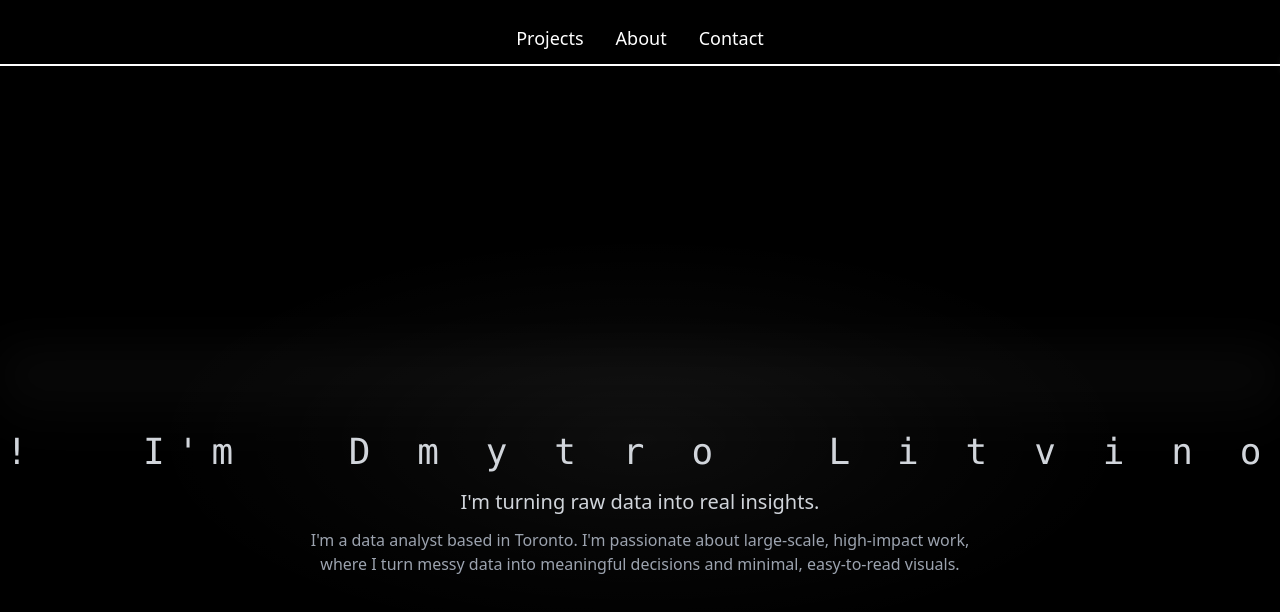
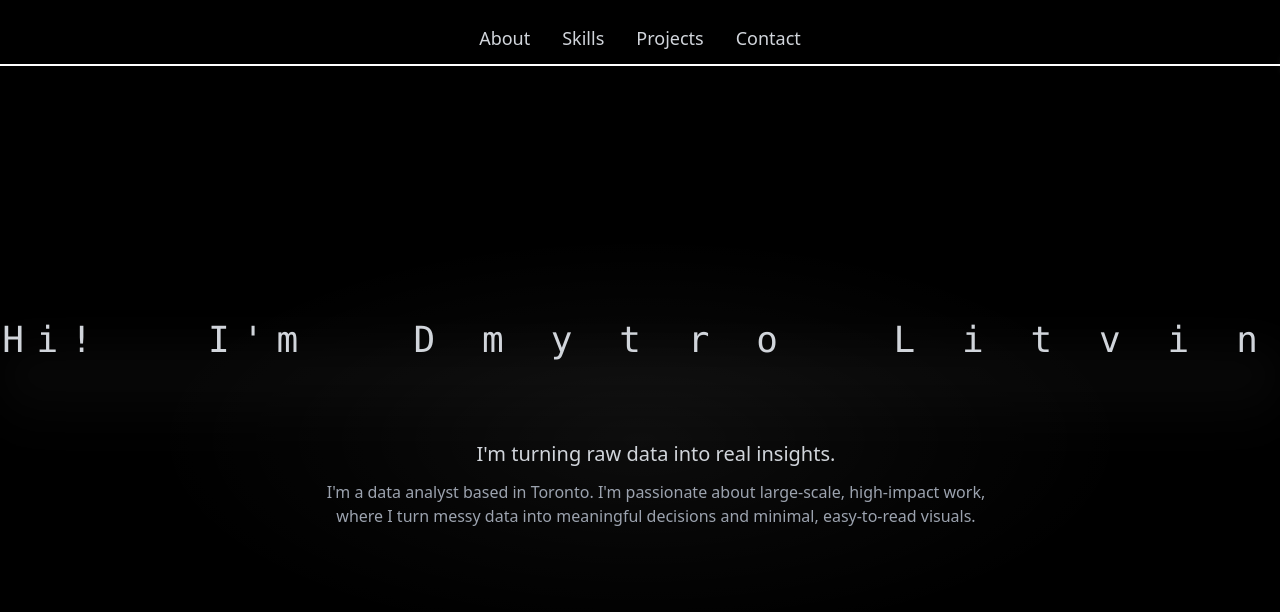
Before and after one commit to arsdmm/my-portfolio, a React (Vite) app: page / in a window 1280 px wide. Shown: the top 612 px of the page. Built offline with nearby package versions, Linux system fonts and the light colour scheme.

Commit message:
Polished HeroSection and added Skills Section

```diff
--- a/src/App.jsx
+++ b/src/App.jsx
@@ -3,6 +3,7 @@ import { useRef } from "react";
 import usePageSnap from "./Hooks/usePageSnap";
 import Hero from "./Components/Hero";
 import About from "./Components/About";
+import Skills from "./Components/Skills"
 import Projects from "./Components/Projects";
 import Contact from "./Components/Contact";
 
@@ -17,6 +18,7 @@ export default function App() {
     >
       <section className="h-screen snap-start"><Hero /></section>
       <section id="about" className="h-screen snap-start"><About /></section>
+      <section id="skills" className="h-screen snap-start"><Skills/></section>
       <section id="projects" className="h-screen snap-start"><Projects /></section>
       <section id="contact" className="h-screen snap-start"><Contact /></section>
     </main>
--- a/src/Components/Hero.jsx
+++ b/src/Components/Hero.jsx
@@ -10,7 +10,7 @@ export default function Hero() {
   const [showInfo, setShowInfo] = useState(false);
 
   useEffect(() => {
-    const startDelay = 1600; // when to start typing (synced with the line)
+    const startDelay = 2800; // when to start typing (synced with the line)
     const speed = 70;        // ms per character
 
     let intervalId;
@@ -58,7 +58,7 @@ export default function Hero() {
       </div>
 
       {/* name typing + cursor */}
-      <div className="absolute left-1/2 top-1/2 -translate-x-1/2 translate-y-8 z-30 text-center">
+      <div className="absolute left-1/2 top-1/2 -translate-x-1/2 ml-3 md:ml-4 -translate-y-12 md:-translate-y-20   z-30 text-center">
         {/* width is fixed by an invisible ghost so the line doesn't shift while typing */}
         <div className="relative inline-block">
           <span
@@ -85,7 +85,7 @@ export default function Hero() {
         {/* subtitle (appears 1s after typing has started) */}
         <p
           className={
-            "mt-4 text-lg md:text-xl text-gray-300 " +
+            "mt-20 text-lg md:text-xl text-gray-300 " +
             (showInfo ? "animate-fade-up [animation-delay:0.05s]" : "opacity-0 translate-y-4")
           }
         >
@@ -107,11 +107,13 @@ export default function Hero() {
       {/* header */}
       <header
         className="absolute top-0 left-0 w-full flex justify-center gap-8
-                   text-lg font-medium py-6 text-white
-                   opacity-0 animate-header-in z-30"
+                  py-6
+                  font-sans font-normal text-base md:text-lg text-gray-300   /* ← same as subtitle */
+                  opacity-0 animate-header-in z-30"
       >
+        <a href="#about"    className="hover:text-gray-400">About</a>
+        <a href="#skills" className="hover:text-gray-400">Skills</a>
         <a href="#projects" className="hover:text-gray-400">Projects</a>
-        <a href="#about"    className="hover:text-gray-400">About</a>
         <a href="#contact"  className="hover:text-gray-400">Contact</a>
       </header>
     </section>
--- /dev/null
+++ b/src/Components/Skills.jsx
@@ -0,0 +1,7 @@
+export default function Skills() {
+  return (
+    <section id="about" className="h-screen snap-start bg-black text-white flex items-center justify-center">
+      <h2 className="text-4xl">Skills</h2>
+    </section>
+  );
+}
```
